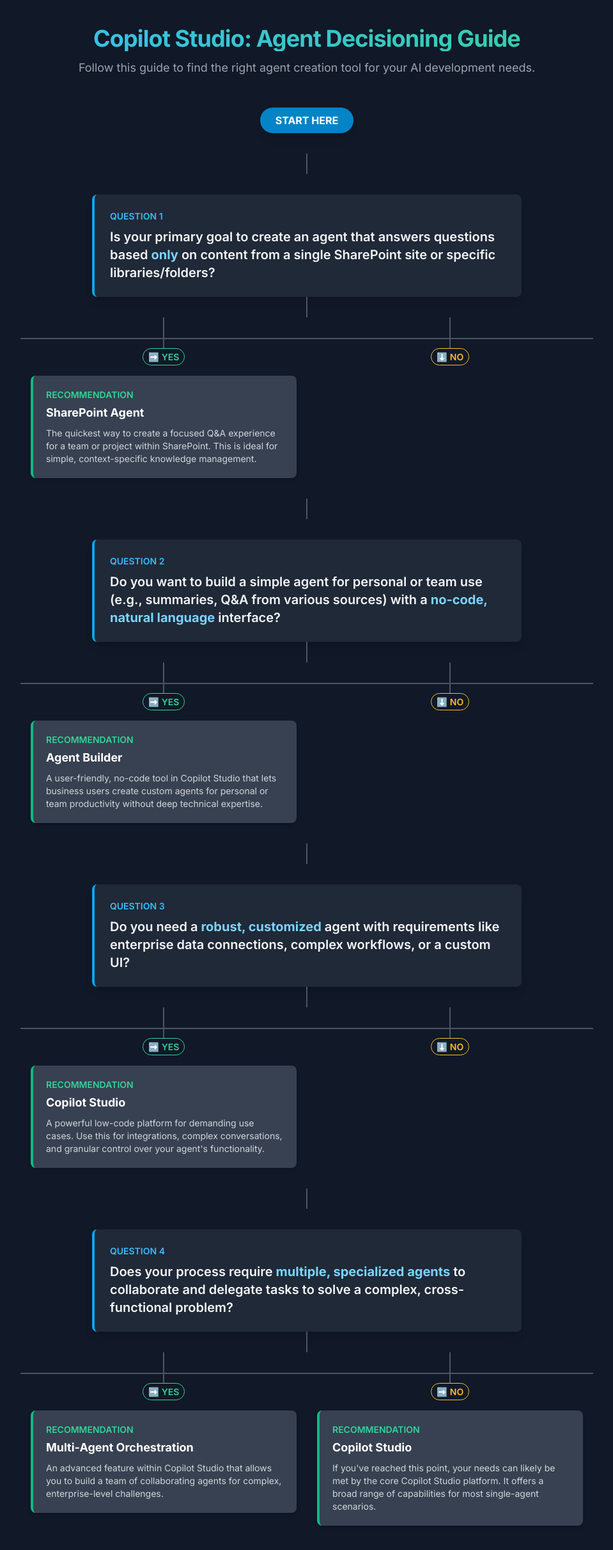
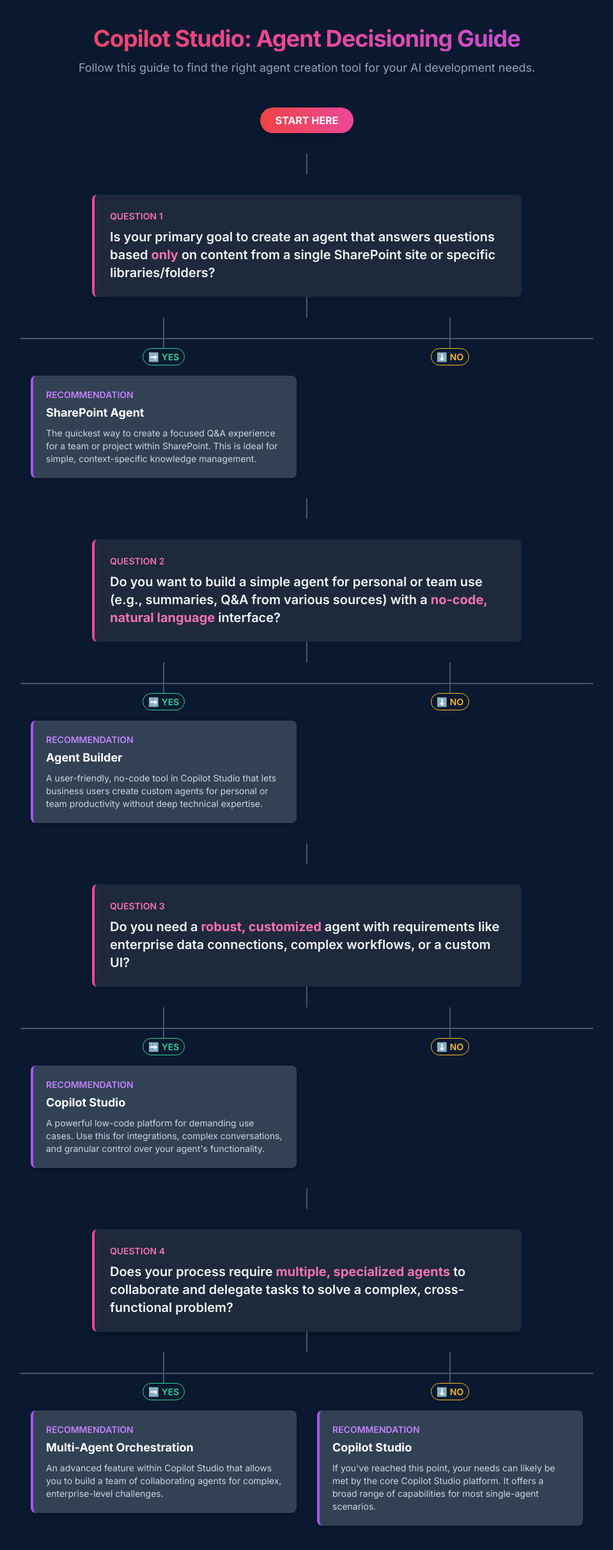
Before and after one commit to MarkHughes12/copilotdecisioning, a plain HTML site: page index.html in a window 1280 px wide. Shown: the whole page at 64% size, without its empty margins (160-1119 px from the left). Drawn offline with nearby package versions, Linux system fonts and the light colour scheme.

Commit message:
Update index.html

```diff
--- a/index.html
+++ b/index.html
@@ -9,34 +9,35 @@
     <style>
         body {
             font-family: 'Inter', sans-serif;
+            background-color: #0A192F; /* Dark navy background */
         }
         /* Custom styles for connectors and layout */
         .connector {
             position: relative;
             width: 2px;
-            background-color: #4b5563; /* gray-600 */
+            background-color: #475569; /* slate-600 */
         }
         .horizontal-connector {
             height: 2px;
-            background-color: #4b5563; /* gray-600 */
+            background-color: #475569; /* slate-600 */
         }
         .node {
             transition: transform 0.2s ease-in-out, box-shadow 0.2s ease-in-out;
         }
         .node:hover {
             transform: translateY(-5px);
-            box-shadow: 0 10px 15px -3px rgba(0, 0, 0, 0.1), 0 4px 6px -2px rgba(0, 0, 0, 0.05), 0 0 0 2px #38bdf8; /* shadow-lg and sky-400 ring */
+            box-shadow: 0 10px 15px -3px rgba(0, 0, 0, 0.1), 0 4px 6px -2px rgba(0, 0, 0, 0.05), 0 0 0 2px #ec4899; /* shadow-lg and pink-500 ring */
         }
         .decision-node {
-            border-left: 4px solid #0ea5e9; /* sky-500 */
-            background-color: #1f2937; /* gray-800 */
+            border-left: 4px solid #ec4899; /* pink-500 */
+            background-color: #1e293b; /* slate-800 */
         }
         .recommendation-node {
-            border-left: 4px solid #10b981; /* emerald-500 */
-            background-color: #374151; /* gray-700 */
+            border-left: 4px solid #a855f7; /* purple-500 */
+            background-color: #334155; /* slate-700 */
         }
         .path-label {
-            background-color: #111827; /* gray-900 */
+            background-color: #0A192F; /* Match dark navy background */
             padding: 2px 8px;
             border-radius: 9999px;
             font-weight: 600;
@@ -52,28 +53,28 @@
         }
     </style>
 </head>
-<body class="bg-gray-900 text-white p-4 sm:p-6 md:p-10">
+<body class="text-white p-4 sm:p-6 md:p-10">
 
     <div class="max-w-7xl mx-auto">
         <!-- Header -->
         <div class="text-center mb-12">
-            <h1 class="text-3xl sm:text-4xl font-bold tracking-tight text-transparent bg-clip-text bg-gradient-to-r from-sky-400 to-emerald-400">Copilot Studio: Agent Decisioning Guide</h1>
-            <p class="mt-3 text-lg text-gray-400 max-w-3xl mx-auto">Follow this guide to find the right agent creation tool for your AI development needs.</p>
+            <h1 class="text-3xl sm:text-4xl font-bold tracking-tight text-transparent bg-clip-text bg-gradient-to-r from-red-500 via-pink-500 to-purple-500">Copilot Studio: Agent Decisioning Guide</h1>
+            <p class="mt-3 text-lg text-slate-400 max-w-3xl mx-auto">Follow this guide to find the right agent creation tool for your AI development needs.</p>
         </div>
 
         <!-- Flowchart Structure -->
         <div class="flex flex-col items-center space-y-8">
 
             <!-- START NODE -->
-            <div class="bg-sky-600 text-white font-bold py-2 px-6 rounded-full shadow-lg">
+            <div class="bg-gradient-to-r from-red-500 to-pink-500 text-white font-bold py-2 px-6 rounded-full shadow-lg">
                 START HERE
             </div>
             <div class="connector h-8"></div>
 
             <!-- QUESTION 1 -->
             <div id="q1" class="node decision-node w-full max-w-2xl p-6 rounded-lg shadow-lg">
-                <p class="text-sm font-semibold text-sky-400 mb-2">QUESTION 1</p>
-                <h2 class="text-xl font-semibold text-gray-100">Is your primary goal to create an agent that answers questions based <span class="font-bold text-sky-300">only</span> on content from a single SharePoint site or specific libraries/folders?</h2>
+                <p class="text-sm font-semibold text-pink-400 mb-2">QUESTION 1</p>
+                <h2 class="text-xl font-semibold text-slate-100">Is your primary goal to create an agent that answers questions based <span class="font-bold text-pink-400">only</span> on content from a single SharePoint site or specific libraries/folders?</h2>
             </div>
 
             <!-- Branch 1 -->
@@ -89,9 +90,9 @@
                     <div class="connector h-4 sm:h-12"></div>
                     <div class="path-label yes-path mb-4">➡️ YES</div>
                     <div id="ans1" class="node recommendation-node w-full max-w-md p-5 rounded-lg shadow-md">
-                        <p class="text-sm font-semibold text-emerald-400 mb-1">RECOMMENDATION</p>
+                        <p class="text-sm font-semibold text-purple-400 mb-1">RECOMMENDATION</p>
                         <h3 class="text-lg font-bold text-white">SharePoint Agent</h3>
-                        <p class="text-gray-300 mt-2 text-sm">The quickest way to create a focused Q&A experience for a team or project within SharePoint. This is ideal for simple, context-specific knowledge management.</p>
+                        <p class="text-slate-300 mt-2 text-sm">The quickest way to create a focused Q&A experience for a team or project within SharePoint. This is ideal for simple, context-specific knowledge management.</p>
                     </div>
                 </div>
 
@@ -107,8 +108,8 @@
 
             <!-- QUESTION 2 -->
             <div id="q2" class="node decision-node w-full max-w-2xl p-6 rounded-lg shadow-lg">
-                <p class="text-sm font-semibold text-sky-400 mb-2">QUESTION 2</p>
-                <h2 class="text-xl font-semibold text-gray-100">Do you want to build a simple agent for personal or team use (e.g., summaries, Q&A from various sources) with a <span class="font-bold text-sky-300">no-code, natural language</span> interface?</h2>
+                <p class="text-sm font-semibold text-pink-400 mb-2">QUESTION 2</p>
+                <h2 class="text-xl font-semibold text-slate-100">Do you want to build a simple agent for personal or team use (e.g., summaries, Q&A from various sources) with a <span class="font-bold text-pink-400">no-code, natural language</span> interface?</h2>
             </div>
 
             <!-- Branch 2 -->
@@ -121,9 +122,9 @@
                     <div class="connector h-4 sm:h-12"></div>
                     <div class="path-label yes-path mb-4">➡️ YES</div>
                     <div id="ans2" class="node recommendation-node w-full max-w-md p-5 rounded-lg shadow-md">
-                        <p class="text-sm font-semibold text-emerald-400 mb-1">RECOMMENDATION</p>
+                        <p class="text-sm font-semibold text-purple-400 mb-1">RECOMMENDATION</p>
                         <h3 class="text-lg font-bold text-white">Agent Builder</h3>
-                        <p class="text-gray-300 mt-2 text-sm">A user-friendly, no-code tool in Copilot Studio that lets business users create custom agents for personal or team productivity without deep technical expertise.</p>
+                        <p class="text-slate-300 mt-2 text-sm">A user-friendly, no-code tool in Copilot Studio that lets business users create custom agents for personal or team productivity without deep technical expertise.</p>
                     </div>
                 </div>
 
@@ -139,8 +140,8 @@
 
             <!-- QUESTION 3 -->
             <div id="q3" class="node decision-node w-full max-w-2xl p-6 rounded-lg shadow-lg">
-                <p class="text-sm font-semibold text-sky-400 mb-2">QUESTION 3</p>
-                <h2 class="text-xl font-semibold text-gray-100">Do you need a <span class="font-bold text-sky-300">robust, customized</span> agent with requirements like enterprise data connections, complex workflows, or a custom UI?</h2>
+                <p class="text-sm font-semibold text-pink-400 mb-2">QUESTION 3</p>
+                <h2 class="text-xl font-semibold text-slate-100">Do you need a <span class="font-bold text-pink-400">robust, customized</span> agent with requirements like enterprise data connections, complex workflows, or a custom UI?</h2>
             </div>
 
             <!-- Branch 3 -->
@@ -153,9 +154,9 @@
                     <div class="connector h-4 sm:h-12"></div>
                     <div class="path-label yes-path mb-4">➡️ YES</div>
                     <div id="ans3" class="node recommendation-node w-full max-w-md p-5 rounded-lg shadow-md">
-                        <p class="text-sm font-semibold text-emerald-400 mb-1">RECOMMENDATION</p>
+                        <p class="text-sm font-semibold text-purple-400 mb-1">RECOMMENDATION</p>
                         <h3 class="text-lg font-bold text-white">Copilot Studio</h3>
-                        <p class="text-gray-300 mt-2 text-sm">A powerful low-code platform for demanding use cases. Use this for integrations, complex conversations, and granular control over your agent's functionality.</p>
+                        <p class="text-slate-300 mt-2 text-sm">A powerful low-code platform for demanding use cases. Use this for integrations, complex conversations, and granular control over your agent's functionality.</p>
                     </div>
                 </div>
 
@@ -171,8 +172,8 @@
 
             <!-- QUESTION 4 -->
             <div id="q4" class="node decision-node w-full max-w-2xl p-6 rounded-lg shadow-lg">
-                <p class="text-sm font-semibold text-sky-400 mb-2">QUESTION 4</p>
-                <h2 class="text-xl font-semibold text-gray-100">Does your process require <span class="font-bold text-sky-300">multiple, specialized agents</span> to collaborate and delegate tasks to solve a complex, cross-functional problem?</h2>
+                <p class="text-sm font-semibold text-pink-400 mb-2">QUESTION 4</p>
+                <h2 class="text-xl font-semibold text-slate-100">Does your process require <span class="font-bold text-pink-400">multiple, specialized agents</span> to collaborate and delegate tasks to solve a complex, cross-functional problem?</h2>
             </div>
 
             <!-- Branch 4 -->
@@ -185,20 +186,20 @@
                     <div class="connector h-4 sm:h-12"></div>
                     <div class="path-label yes-path mb-4">➡️ YES</div>
                     <div id="ans4" class="node recommendation-node w-full max-w-md p-5 rounded-lg shadow-md">
-                        <p class="text-sm font-semibold text-emerald-400 mb-1">RECOMMENDATION</p>
+                        <p class="text-sm font-semibold text-purple-400 mb-1">RECOMMENDATION</p>
                         <h3 class="text-lg font-bold text-white">Multi-Agent Orchestration</h3>
-                        <p class="text-gray-300 mt-2 text-sm">An advanced feature within Copilot Studio that allows you to build a team of collaborating agents for complex, enterprise-level challenges.</p>
+                        <p class="text-slate-300 mt-2 text-sm">An advanced feature within Copilot Studio that allows you to build a team of collaborating agents for complex, enterprise-level challenges.</p>
                     </div>
                 </div>
 
                 <!-- NO Path -->
                 <div class="w-full sm:w-1/2 flex flex-col items-center px-4 mt-8 sm:mt-0">
                      <div class="connector h-4 sm:h-12"></div>
-                     <div class="path-label no-path mb-4">➡️ NO</div>
+                     <div class="path-label no-path mb-4">⬇️ NO</div>
                      <div id="ans_fallback" class="node recommendation-node w-full max-w-md p-5 rounded-lg shadow-md">
-                        <p class="text-sm font-semibold text-emerald-400 mb-1">RECOMMENDATION</p>
+                        <p class="text-sm font-semibold text-purple-400 mb-1">RECOMMENDATION</p>
                         <h3 class="text-lg font-bold text-white">Copilot Studio</h3>
-                        <p class="text-gray-300 mt-2 text-sm">If you've reached this point, your needs can likely be met by the core Copilot Studio platform. It offers a broad range of capabilities for most single-agent scenarios.</p>
+                        <p class="text-slate-300 mt-2 text-sm">If you've reached this point, your needs can likely be met by the core Copilot Studio platform. It offers a broad range of capabilities for most single-agent scenarios.</p>
                     </div>
                 </div>
             </div>
```
